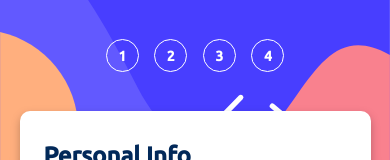
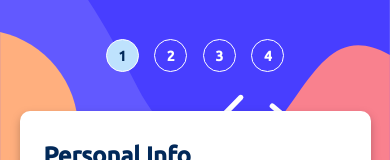
Before and after one commit to kelitasukita/multi-step-form, a React (Vite) app: page / in a window 390 px wide. Shown: the top 160 px of the page. Built offline with nearby package versions, Linux system fonts and the light colour scheme.

Commit message:
Set location to stepBalls and styles

```diff
--- a/src/components/MobileMenu/MobileMenu.tsx
+++ b/src/components/MobileMenu/MobileMenu.tsx
@@ -1,10 +1,13 @@
 import "./styles.scss";
+
+import { useLocation } from 'react-router-dom';
 
 import MenuItem from "../MenuItem/MenuItem";
 
 import mobileSvg from "../../assets/images/bg-sidebar-mobile.svg";
 
 export default function MobileMenu() {
+  const location = useLocation();
   return (
     <>
       <div className="mobile-menu-bg-image">
--- a/src/components/MobileMenu/styles.scss
+++ b/src/components/MobileMenu/styles.scss
@@ -24,6 +24,16 @@
     display: flex;
     justify-content: center;
     margin-top: 10%;
+
+    .step-ball {
+      &.selected {
+        background: $sky-blue;
+
+        p {
+          color: $denin;
+        }
+      }
+    }
   }
 }
 
```
